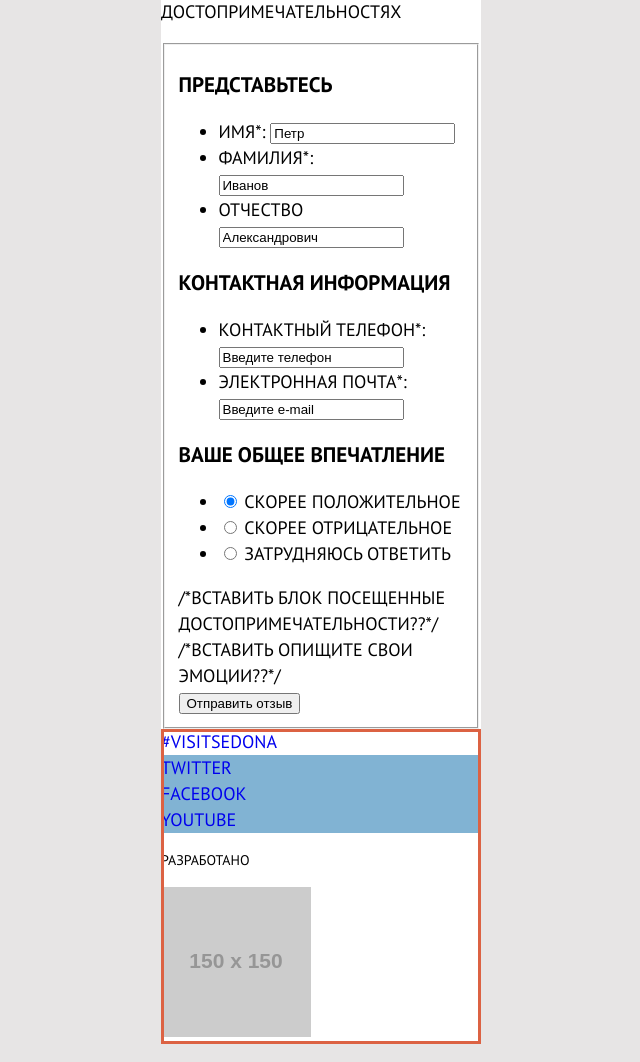
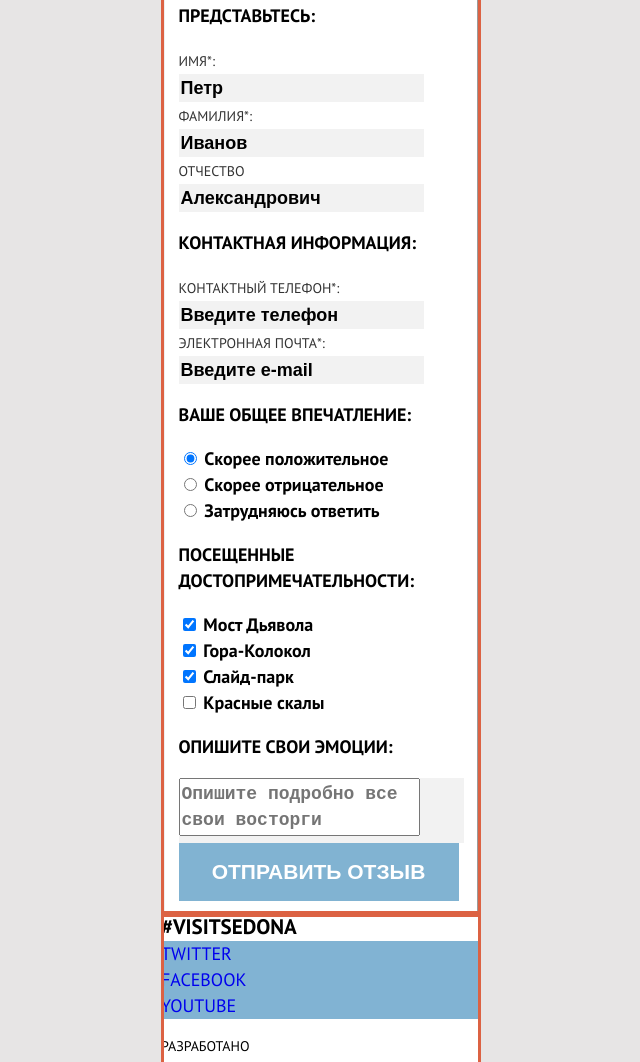
Before and after one commit to mihail-salihov/1514693-sedona-21, a website: page source/form.html in a window 1280 px wide. Shown: the part 944-2006 px from the top of the page, without its empty margins (319-959 px from the left). Drawn offline with nearby package versions, Linux system fonts and the light colour scheme; files that its build step writes are made by us from their sources; placeholder pictures from the web are drawn by us.

Commit message:
Стилизация страницы формы

```diff
--- a/source/form.html
+++ b/source/form.html
@@ -10,7 +10,7 @@
 <body class="page-body">
   <header class="page-header">
     <a class="page-header__logo">
-      <img class="page-header__logo-image" src="https://via.placeholder.com/150x150" alt="Логотип города Седона">
+      <img class="page-header__logo-image" src="img/logotype-mobile.png" width="102" height="84" alt="Логотип города Седона">
     </a>
     <nav class="main-nav">
       <button class="main-nav__toggle" type="button"><span class="visually-hidden">Открыть меню</span></button>
@@ -41,7 +41,7 @@
     </nav>
     <div class="header-presentation">
       <div class="header-presentation__poster">
-        <img src="https://via.placeholder.com/150x150" alt="Добро пожаловать в Седону">
+        <!--<img src="https://via.placeholder.com/150x150" alt="Добро пожаловать в Седону">-->
       </div>
     </div>
   </header>
@@ -51,7 +51,7 @@
       <div class="presentation-form__wrapper">
         <header class="presentation-form__header">
           <h2 class="headline">Оставьте свой отзыв</h2>
-          <p class="presentation-form__introduction-form">
+          <p class="presentation-form__introduction">
             Помогите нашим отелям стать лучше!<br>
             Оставьте отзыв о них, а также о<br>
             посещенных вами<br>
@@ -67,59 +67,80 @@
         <form action="https://echo.htmlacademy.ru" method="post">
           <fieldset>
             <!-- Фамилия Имя Отчество -->
-            <h3 class="form-review__title">Представьтесь</h3>
+            <h3 class="form-review__title">Представьтесь:</h3>
             <ul class="form-review__guest-name">
               <li class="form-review__field-name  form-review__first-name">
                 <label class="form-review__label" for="guest-name">Имя*:</label>
-                <input type="text" id="guest-name" name="name-1" value="Петр" required>
+                <input class="form-review__input" type="text" id="guest-name" name="name-1" value="Петр" required>
               </li>
               <li class="form-review__field-name form-review__last-name">
                 <label class="form-review__label" for="guest-last-name">Фамилия*:</label>
-                <input type="text" id="guest-last-name" name="name-2" value="Иванов" required>
+                <input class="form-review__input" type="text" id="guest-last-name" name="name-2" value="Иванов" required>
               </li>
               <li class="form-review__field-name form-review__patronymic-name">
                 <label class="form-review__label" for="guest-patronymic">Отчество</label>
-                <input type="text" id="guest-patronymic" name="name-3" value="Александрович">
+                <input class="form-review__input" type="text" id="guest-patronymic" name="name-3" value="Александрович">
               </li>
             </ul>
             <!-- Телефон и Емейл -->
-            <h3 class="form-review__title">Контактная информация</h3>
+            <h3 class="form-review__title">Контактная информация:</h3>
             <ul class="form-review__contacts">
               <li class="form-review__field-contacts  form-review__guest-phone">
                 <label class="form-review__label" for="user-phone">Контактный телефон*:</label>
-                <input type="tel" name="tel" id="user-phone" pattern="" value="Введите телефон" required>
+                <input class="form-review__input" type="tel" name="tel" id="user-phone" pattern="" value="Введите телефон" required>
               </li>
               <li class="form-review__field-contacts  form-review__guest-mail">
                 <label class="form-review__label" for="user-mail">Электронная почта*:</label>
-                <input type="email" name="e-mail" id="user-mail" value="Введите e-mail" required>
+                <input class="form-review__input" type="email" name="e-mail" id="user-mail" value="Введите e-mail" required>
               </li>
             </ul>
             <!-- Радиокнопка -->
-            <h3 class="form-review__title">Ваше общее впечатление</h3>
+            <h3 class="form-review__title">Ваше общее впечатление:</h3>
             <ul class="form-review__opinion">
               <li class="form-review__opinion-options">
                 <input type="radio" id="user-opinion-1" name="review__opinion" value="1" checked>
-                <label class="form-review__label" for="user-opinion-1">Скорее положительное</label>
+                <label class="form-review__variant" for="user-opinion-1">Скорее положительное</label>
               </li>
               <li class="form-review__opinion-options">
                 <input type="radio" id="user-opinion-2" name="review__opinion" value="2">
-                <label class="form-review__label" for="user-opinion-2">Скорее отрицательное</label>
+                <label class="form-review__variant" for="user-opinion-2">Скорее отрицательное</label>
               </li>
               <li class="form-review__opinion-options">
                 <input type="radio" id="user-opinion-3" name="review__opinion" value="3">
-                <label class="form-review__label" for="user-opinion-3">Затрудняюсь ответить</label>
+                <label class="form-review__variant" for="user-opinion-3">Затрудняюсь ответить</label>
               </li>
             </ul>
-
-
-            /*Вставить БЛОК ПОсещенные достопримечательности??*/
-            /*Вставить Опищите свои эмоции??*/
-
+            <!--Посещенные достопримечательности-->
+            <h3 class="form-review__title">Посещенные достопримечательности:</h3>
+            <ul class="form-review__visited">
+              <li class="form-review__visited-options">
+                <input type="checkbox" name="" value="" id="user-visited-1" checked>
+                <label class="form-review__variant" for="user-visited-1">Мост Дьявола</label>
+              </li>
+              <li class="form-review__visited-options">
+                <input type="checkbox" name="" value="" id="user-visited-2" checked>
+                <label class="form-review__variant" for="user-visited-2">Гора-Колокол</label>
+              </li>
+              <li class="form-review__visited-options">
+                <input type="checkbox" name="" value="" id="user-visited-3" checked>
+                <label class="form-review__variant" for="user-visited-3">Слайд-парк</label>
+              </li>
+              <li class="form-review__visited-options">
+                <input type="checkbox" id="user-visited-4">
+                <label class="form-review__variant" for="user-visited-4">Красные скалы</label>
+              </li>
+            </ul>
+            <!--Опишите свои эмоции-->
+            <div class="form-review__emotion">
+              <h3 class="form-review__title">Опишите свои эмоции:</h3>
+              <div class="form-review__emotion-wrapper">
+                <textarea class="form-review__guest-emotion" placeholder="Опишите подробно все свои восторги"></textarea>
+              </div>
+            </div>
             <!-- Кнопка Отправить отзыв -->
             <div class="form-review__button">
               <button type="submit" id="button-submit">Отправить отзыв</button>
             </div>
-
           </fieldset>
         </form>
       </div>
@@ -129,7 +150,7 @@
   <footer class="page-footer">
     <div class="page-footer__wrapper">
       <div class="page-footer__hashtag">
-        <a class="page-footer__hashtag__visit" href="#">#visitsedona</a>
+        <a class="page-footer__hashtag-visit" href="#">#visitsedona</a>
       </div>
       <div class="page-footer__social social">
         <ul class="social__list">
--- /dev/null
+++ b/source/less/blocks/form-review.less
@@ -0,0 +1,117 @@
+.form-review {
+  list-style-type: none;
+  margin: 0;
+  padding: 0;
+  outline-color: @red-orange;
+  outline-style: solid;
+  outline-width: 3px;
+  outline-offset: -3px;
+}
+
+/*Представьтесь*/
+/*Контактная информация*/
+/*Ваше Оощее впечатление*/
+/*Посещенные достопримечательности*/
+.form-review__title {
+  color: @base-black;
+  font-style: bold;
+  text-transform: uppercase;
+  font-weight: 700;
+  font-size: 18px;
+  line-height: 26px;
+}
+
+/*ul*/
+.form-review__guest-name {
+  list-style-type: none;
+  margin: 0;
+  padding: 0;
+}
+
+/*Имя Фамилия Отчество, Контактный тел.: Элюпочта:*/
+.form-review__label {
+  color: @brown;
+  font-style: normal;
+  text-transform: uppercase;
+  font-weight: 400;
+  font-size: 14px;
+  line-height: 26px;
+}
+
+/*Скорее полож..и т.п., Мост Дьявола... и т.п.*/
+.form-review__variant {
+  color: @base-black;
+  font-style: normal;
+  text-transform: none;
+  font-weight: 700;
+  font-size: 18px;
+  line-height: 26px;
+}
+
+/*Петр Иванов Александрович*/
+.form-review__input {
+  color: @base-black;
+  background-color: @gray-lightest;
+  font-style: normal;
+  font-weight: bold;
+  font-size: 18px;
+  line-height: 26px;
+  outline: none;
+  border: none;
+}
+
+/* Контактная информация: */
+.form-review__contacts {
+  list-style-type: none;
+  margin: 0;
+  padding: 0;
+}
+
+/*Ваше общее впечатление*/
+.form-review__opinion {
+  list-style-type: none;
+  margin: 0;
+  padding: 0;
+}
+
+/*Посещенные достопримечательности*/
+.form-review__visited {
+  list-style-type: none;
+  margin: 0;
+  padding: 0;
+}
+
+/*Опишите подробно все свои эмоции*/
+.form-review__emotion {
+  list-style-type: none;
+  margin: 0;
+  padding: 0;
+}
+
+.form-review__emotion-wrapper {
+  background-color: @gray-lightest;
+  list-style-type: none;
+}
+
+.form-review__guest-emotion {
+  font-style: normal;
+  font-weight: bold;
+  font-size: 18px;
+  line-height: 26px;
+  resize: none;
+}
+
+/*Кнопка ОТПРАВИТЬ ОТЗЫВ*/
+.form-review__button button {
+  color: @base-white;
+  background-color: @blue-matt;
+  font-style: normal;
+  text-transform: uppercase;
+  font-weight: 700;
+  font-size: 21px;
+  line-height: 26px;
+  outline: none;
+  border: none;
+  width: 280px;
+  height: 58px;
+}
--- /dev/null
+++ b/source/less/blocks/presentation-form.less
@@ -0,0 +1,7 @@
+/*Обертка*/
+.presentation-form {
+  outline-color: @red-orange;
+  outline-style: solid;
+  outline-width: 3px;
+  outline-offset: -3px;
+}
--- a/source/less/global/variables.less
+++ b/source/less/global/variables.less
@@ -6,6 +6,7 @@
 @gray-dark: #D6D6D6;
 @gray-light: #E7E5E5;
 @gray-lighten: #EEEEEE;
+@gray-lightest: #F2F2F2;
 @blue: #23A9E1;
 @blue-matt: #81B3D2;
 @blue-dim: #81B3D3;
--- a/source/less/style.less
+++ b/source/less/style.less
@@ -18,3 +18,5 @@
 @import "blocks/visually-hidden.less";
 @import "blocks/copyright.less";
 @import "blocks/social.less";
+@import "blocks/form-review.less";
+@import "blocks/presentation-form.less";
```
Also changed, not shown: source/img/back-desktop-form.jpg (added).
